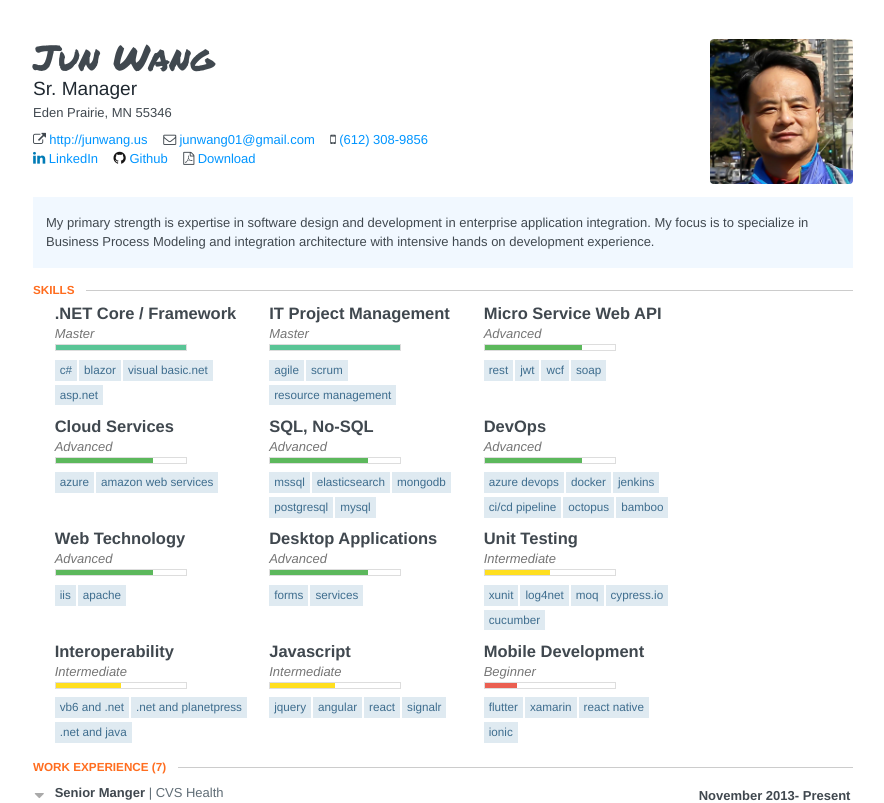
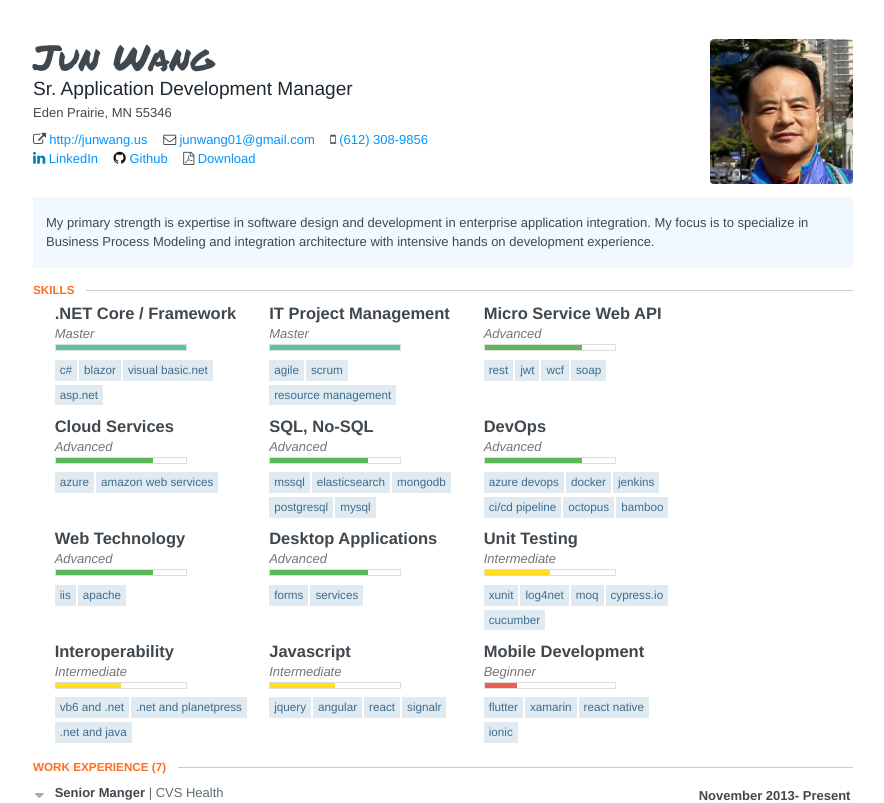
Before and after one commit to edenprairie/resume, a React (Create React App) app: page / in a window 1280 px wide. Shown: the top 803 px of the page, without its empty margins (197-1081 px from the left). Built offline with nearby package versions, Linux system fonts and the light colour scheme.

Commit message:
Update resume.js

```diff
--- a/src/resume.js
+++ b/src/resume.js
@@ -18,7 +18,7 @@ class Resume extends Component {
                     <img class="picture" alt="Jun Wang" src={require('./junwang.jpg')}></img>
                     <div class="middle">
                         <h1 class="name">Jun Wang</h1>
-                        <h2 class="label">Sr. Manager</h2>
+                        <h2 class="label">Sr. Application Development Manager</h2>
                     </div>
                     <span class="location">
                         <span class="city"> Eden Prairie,</span>
```
